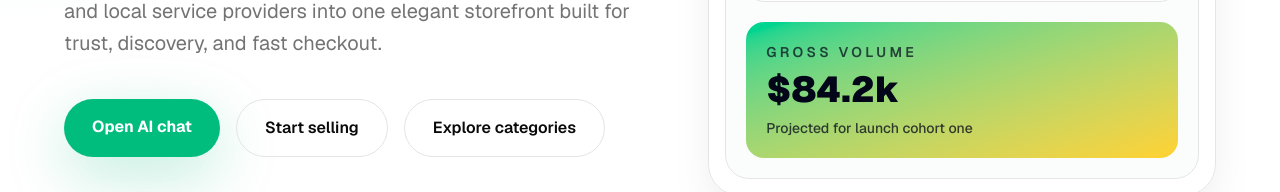
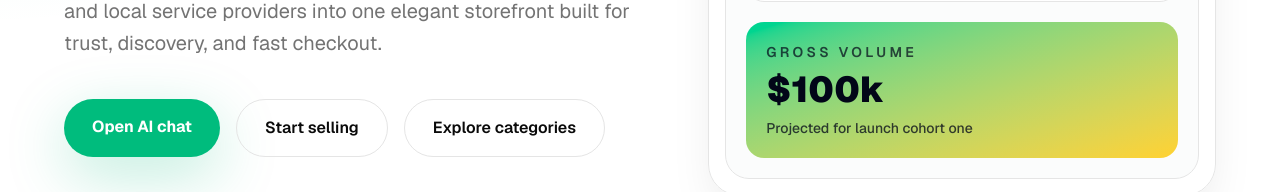
Before and after one commit to luisfx-hermes/meridian-markdetplace, a Next.js app: page / in a window 1280 px wide. Shown: the part 560-752 px from the top of the page. Built offline with nearby package versions, Linux system fonts and the light colour scheme.

Commit message:
chore: update gross volume metric

```diff
--- a/app/page.tsx
+++ b/app/page.tsx
@@ -95,7 +95,7 @@ export default function Home() {
                   <p className="text-sm font-semibold uppercase tracking-[0.24em] opacity-70">
                     Gross volume
                   </p>
-                  <p className="mt-2 text-4xl font-black">$84.2k</p>
+                  <p className="mt-2 text-4xl font-black">$100k</p>
                   <p className="mt-2 text-sm font-medium opacity-75">
                     Projected for launch cohort one
                   </p>
```
